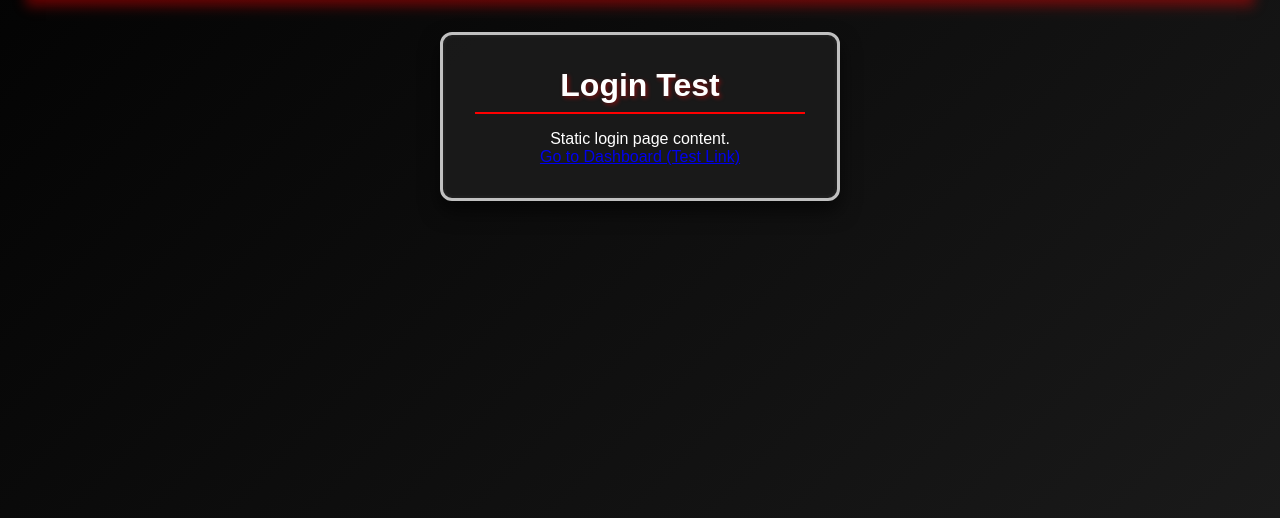
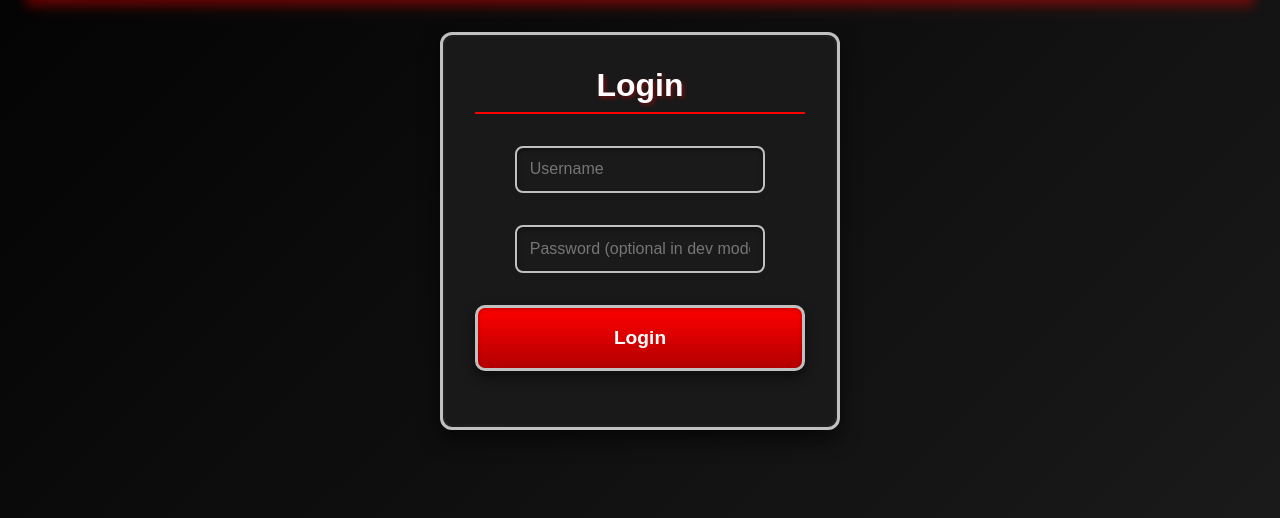
Before and after one commit to mtjoymadman/ai.redlionsalvage.net, a PHP site: page /index.php in a window 1280 px wide. Shown: the part 282-800 px from the top of the page. Run offline with PHP 8.4, Linux system fonts and the light colour scheme; data that the repository does not hold is empty.

Commit message:
Update index.php

```diff
--- a/frontend/index.php
+++ b/frontend/index.php
@@ -1,3 +1,10 @@
+<?php
+require_once '../api/config.php';
+if (isset($_SESSION['employee_id'])) {
+    header('Location: dashboard.php');
+    exit;
+}
+?>
 <!DOCTYPE html>
 <html lang="en">
 <head>
@@ -12,9 +19,34 @@
         <a href="/index.xhtml" class="home-btn">Home</a>
     </header>
     <div class="login-container">
-        <h1>Login Test</h1>
-        <p>Static login page content.</p>
-        <a href="dashboard.php">Go to Dashboard (Test Link)</a>
+        <h1>Login</h1>
+        <form id="loginForm" class="vehicle-form" method="POST" action="../api/login.php">
+            <div class="form-group">
+                <input type="text" name="username" placeholder="Username" required>
+            </div>
+            <div class="form-group">
+                <input type="password" name="password" placeholder="Password (optional in dev mode)">
+            </div>
+            <button type="submit" class="button">Login</button>
+        </form>
+        <div id="message" class="error"></div>
     </div>
+    <script>
+        document.getElementById('loginForm').addEventListener('submit', function(e) {
+            e.preventDefault();
+            fetch('../api/login.php', {
+                method: 'POST',
+                body: new FormData(this)
+            }).then(response => response.json()).then(data => {
+                if (data.success) {
+                    window.location.href = 'dashboard.php';
+                } else {
+                    document.getElementById('message').textContent = data.message || 'Login failed';
+                }
+            }).catch(error => {
+                document.getElementById('message').textContent = 'Error: ' + error.message;
+            });
+        });
+    </script>
 </body>
 </html>
```
